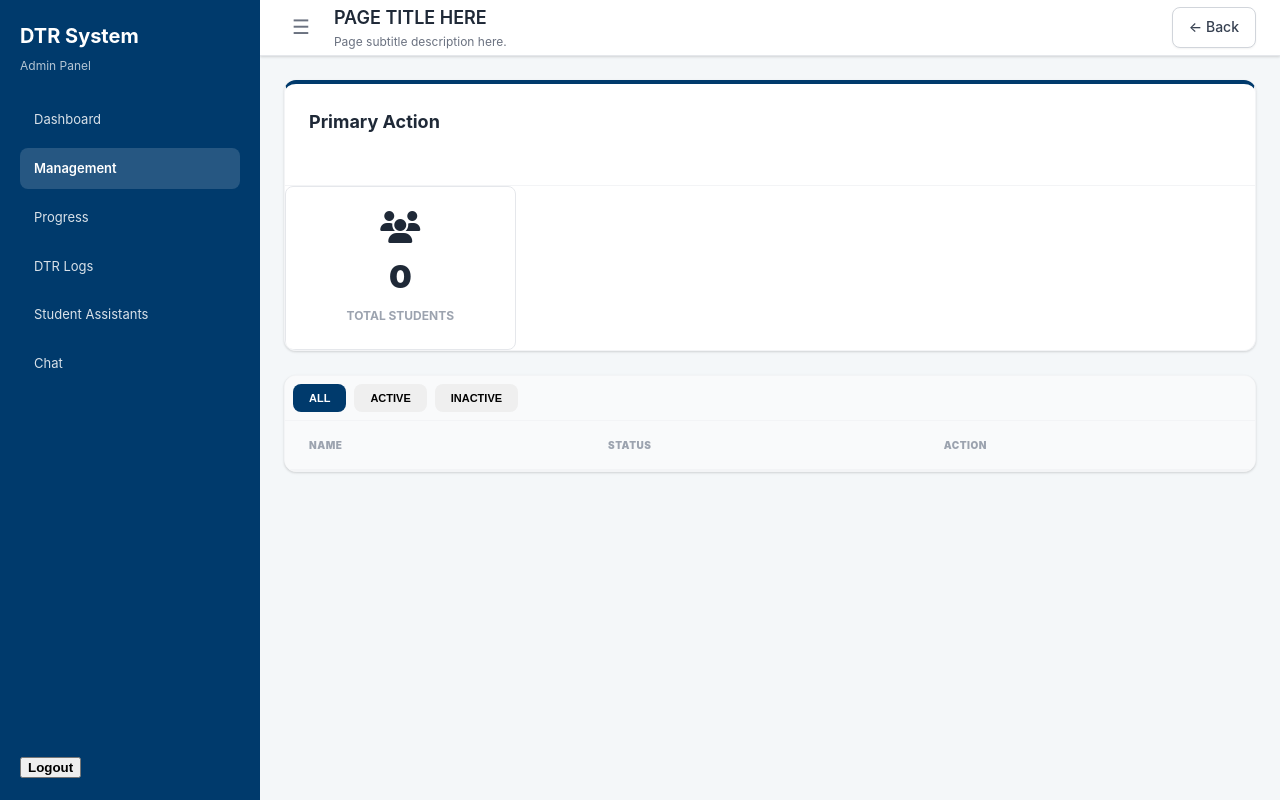
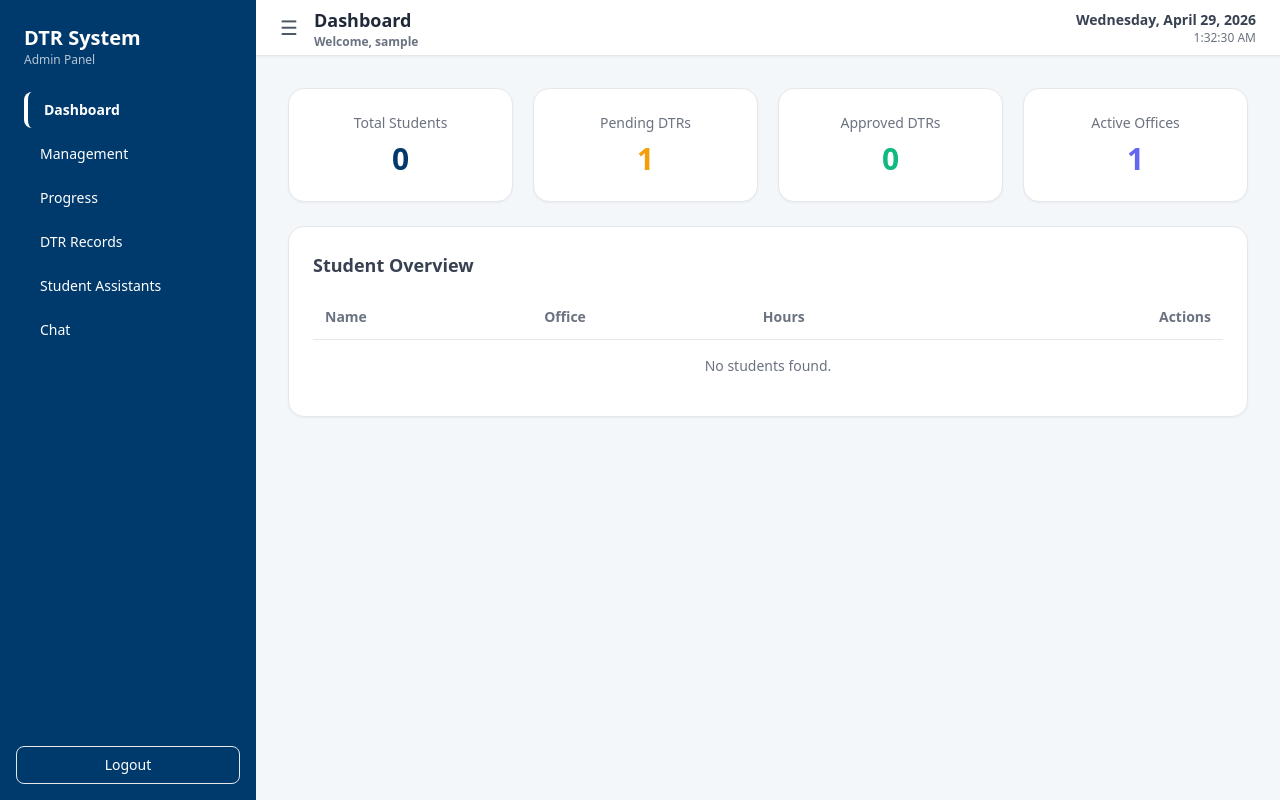
Before and after one commit to gmaravillaa/Seiki, a Django app: page /admin_dashboard/ in a window 1280 px wide. Run offline with Django 5.2, Linux system fonts and the light colour scheme; a user stored in the database is signed in; tables that the repository leaves empty hold one stand-in row (values such as "Sample post"); lists and menus that the app fills with data are empty.

Commit message:
Update admindashboard.html

```diff
--- a/templates/caao_admin/admindashboard.html
+++ b/templates/caao_admin/admindashboard.html
@@ -1,323 +1,276 @@
+{% load static %}
 <!DOCTYPE html>
 <html lang="en">
 <head>
 <meta charset="UTF-8">
 <meta name="viewport" content="width=device-width, initial-scale=1.0">
-    <title>DTR System - Unified Design System</title>
-    <link rel="stylesheet" href="https://cdnjs.cloudflare.com/ajax/libs/font-awesome/6.4.0/css/all.min.css">
+<title>Admin Dashboard</title>
+
+<link href="https://cdn.jsdelivr.net/npm/tailwindcss@2.2.15/dist/tailwind.min.css" rel="stylesheet">
 
 <style>
-/* =================================================================
-   DTR SYSTEM - COMPLETE DESIGN SYSTEM (SINGLE FILE)
-   Based on User Management (BEST DESIGN) - FULLY FUNCTIONAL
-   Copy this <style> block to ALL 5 pages!
-================================================================= */
-
-/* ROOT VARIABLES - USER MGMT COLORS */
 :root {
     --primary-blue: #003a6c;
+    --accent-light: #e6eef6;
     --bg-light: #f4f7f9;
-    --sidebar-bg: #003a6c;
-    --card-shadow: 0 1px 3px 0 rgba(0, 0, 0, 0.1), 0 1px 2px 0 rgba(0, 0, 0, 0.06);
-    --border-color: #e5e7eb;
 }
 
-/* BASE RESET */
-* { box-sizing: border-box; margin: 0; }
+/* Smooth transition */
+#main {
+    transition: all 0.3s ease;
+}
 body {
-    background: var(--bg-light);
-    font-family: -apple-system, BlinkMacSystemFont, 'Segoe UI', Roboto, sans-serif;
-    color: #1f2937; line-height: 1.6;
+    background-color: var(--bg-light);
 }
 
-/* SIDEBAR - FIXED 260PX LIKE USER MGMT */
-.sidebar {
-    width: 260px; min-height: 100vh; background: var(--sidebar-bg); color: white;
-    position: fixed; left: 0; top: 0; display: flex; flex-direction: column;
-    justify-content: space-between; transition: all 0.3s ease; padding: 1.25rem; z-index: 1000;
+/* Sidebar toggle */
+.sidebar-hidden {
+    transform: translateX(-100%);
 }
-.sidebar.hidden { transform: translateX(-100%); }
-.sidebar h1 { font-size: 1.25rem; font-weight: 700; margin-bottom: 0.25rem; }
-.sidebar p { font-size: 0.75rem; opacity: 0.7; margin-bottom: 1.5rem; }
-.nav-item {
-    display: block; padding: 0.625rem 0.875rem; border-radius: 0.5rem; font-size: 0.8125rem;
-    color: rgba(255,255,255,0.85); text-decoration: none; margin-bottom: 0.5rem;
-    transition: all 0.2s ease;
-}
-.nav-item:hover { background: rgba(255,255,255,0.1); color: white; }
-.nav-active { background: rgba(255,255,255,0.15); font-weight: 600; color: white; }
-
-/* MAIN LAYOUT */
-.main { margin-left: 260px; min-height: 100vh; }
-.main.full { margin-left: 0; }
-
-/* HEADER - EXACT USER MGMT */
-.header {
-    background: white; height: 3.5rem; padding: 0 1.5rem; display: flex; align-items: center;
-    justify-content: space-between; box-shadow: var(--card-shadow); border-bottom: 1px solid var(--border-color);
-    position: sticky; top: 0; z-index: 100;
-}
-.header-left { display: flex; align-items: center; gap: 1rem; }
-.hamburger { background: none; border: none; font-size: 1.25rem; color: #6b7280; cursor: pointer; padding: 0.5rem; }
-.page-title { font-size: 1.125rem; font-weight: 600; color: #1f2937; margin: 0; }
-.page-subtitle { font-size: 0.75rem; color: #6b7280; margin: 0; }
-.back-btn {
-    padding: 0.5rem 1rem; background: white; border: 1px solid #d1d5db; border-radius: 0.5rem;
-    font-size: 0.875rem; font-weight: 500; color: #374151; text-decoration: none; transition: all 0.2s;
-    box-shadow: 0 1px 2px rgba(0,0,0,0.05);
-}
-.back-btn:hover { background: #f9fafb; border-color: var(--primary-blue); color: var(--primary-blue); }
-
-/* CONTENT */
-.content { padding: 1.5rem; max-width: 80rem; margin: 0 auto; }
-.space-y-6 > * + * { margin-top: 1.5rem; }
-
-/* CARDS - EXACT USER MGMT */
-.card {
-    background: white; border-radius: 0.75rem; box-shadow: var(--card-shadow);
-    border: 1px solid #f3f4f6; overflow: hidden; margin-bottom: 1.5rem;
-}
-.card-primary { border-top: 4px solid var(--primary-blue); }
-.card-header { padding: 1.5rem; border-bottom: 1px solid #f3f4f6; }
-.card-title { font-size: 1.125rem; font-weight: 700; margin: 0 0 1.5rem 0; color: #1f2937; }
-
-/* FORMS - 3-COL GRID LIKE USER MGMT */
-.form-grid { display: grid; grid-template-columns: 1fr; gap: 1.5rem; }
-@media (min-width: 768px) { .form-grid { grid-template-columns: 1fr 1fr 1fr; } }
-.form-section-title {
-    font-size: 0.6875rem; font-weight: 700; color: #9ca3af; text-transform: uppercase; margin-bottom: 0.75rem;
-}
-.form-input {
-    width: 100%; padding: 0.5rem 1rem; border: 1px solid #d1d5db; border-radius: 0.5rem; font-size: 0.875rem;
-    transition: all 0.2s ease;
-}
-.form-input:focus { outline: none; border-color: var(--primary-blue); box-shadow: 0 0 0 3px rgba(0,58,108,0.1); }
-.radio-group { display: grid; grid-template-columns: 1fr; gap: 1rem; }
-@media (min-width: 640px) { .radio-group { grid-template-columns: repeat(3, 1fr); } }
-.radio-label { display: flex; align-items: center; gap: 0.5rem; font-size: 0.875rem; cursor: pointer; }
-
-/* BUTTONS - UNIFIED */
-.btn-primary {
-    padding: 0.75rem 2rem; background: var(--primary-blue); color: white; border: none; border-radius: 0.5rem;
-    font-weight: 900; font-size: 0.6875rem; text-transform: uppercase; cursor: pointer; transition: all 0.2s;
-}
-.btn-primary:hover { background: #002954; transform: translateY(-1px); }
-.btn-secondary {
-    padding: 0.5rem 1rem; background: white; border: 1px solid #d1d5db; border-radius: 0.5rem;
-    font-size: 0.875rem; font-weight: 500; color: #374151; text-decoration: none; transition: all 0.2s;
-}
-.btn-secondary:hover { background: #f9fafb; border-color: var(--primary-blue); color: var(--primary-blue); }
-
-/* TABLES - EXACT USER MGMT */
-.table-container { overflow-x: auto; }
-.table-filters {
-    padding: 0.5rem; border-bottom: 1px solid #f3f4f6; background: #f9fafb; display: flex; flex-wrap: wrap; gap: 0.5rem;
-}
-.filter-btn {
-    padding: 0.5rem 1rem; font-size: 0.6875rem; font-weight: 700; text-transform: uppercase; border-radius: 0.5rem;
-    border: none; cursor: pointer; transition: all 0.2s;
-}
-.filter-btn.active { background: var(--primary-blue); color: white; }
-.filter-btn:not(.active):hover { background: #f3f4f6; }
-table.table { width: 100%; border-collapse: collapse; font-size: 0.875rem; }
-th {
-    background: #f9fafb; padding: 1rem 1.5rem; text-align: left; font-size: 0.625rem; color: #9ca3af;
-    font-weight: 900; text-transform: uppercase; letter-spacing: 0.05em; border-bottom: 2px solid #f3f4f6;
-}
-td { padding: 1rem 1.5rem; border-bottom: 1px solid #f9fafb; }
-tbody tr:hover { background: rgba(0,58,108,0.05); transition: background 0.2s ease; }
-.role-badge {
-    font-size: 0.625rem; font-weight: 900; text-transform: uppercase; padding: 0.25rem 0.5rem; border-radius: 0.25rem;
-}
-.username-bold { font-weight: 700; color: var(--primary-blue); }
-.action-btn { padding: 0.25rem; background: none; border: none; cursor: pointer; margin-right: 0.5rem; transition: color 0.2s; }
-.action-btn:hover { color: var(--primary-blue) !important; }
-
-/* STATS CARDS */
-.stat-grid { display: grid; grid-template-columns: 1fr; gap: 1rem; }
-@media (min-width: 768px) { .stat-grid { grid-template-columns: repeat(2, 1fr); } }
-@media (min-width: 1024px) { .stat-grid { grid-template-columns: repeat(4, 1fr); } }
-.stat-card { text-align: center; padding: 1.5rem; border: 1px solid #e5e7eb; border-radius: 0.5rem; }
-.stat-icon { font-size: 2rem; margin-bottom: 0.5rem; display: block; }
-.stat-number { font-size: 2rem; font-weight: 900; margin-bottom: 0.25rem; }
-.stat-label { font-size: 0.75rem; font-weight: 700; text-transform: uppercase; color: #9ca3af; }
-
-/* MODALS */
-.modal-overlay {
-    position: fixed; inset: 0; background: rgba(0,0,0,0.5); display: flex; align-items: center; justify-content: center;
-    z-index: 2000; padding: 1rem;
-}
-.modal {
-    background: white; max-width: 32rem; width: 100%; border-radius: 0.75rem; box-shadow: var(--card-shadow);
-    max-height: 90vh; overflow-y: auto; position: relative;
-}
-.modal-close { position: absolute; top: 1rem; right: 1.25rem; font-size: 1.5rem; color: #6b7280; font-weight: bold; }
-
-/* UTILITIES */
-.bg-gray-50 { background-color: #f9fafb; }
-.text-gray-500 { color: #6b7280; }
-.font-bold { font-weight: 700; }
-.inline { display: inline; }
-
-/* MOBILE */
-@media (max-width: 768px) {
-    .sidebar { transform: translateX(-100%); }
-    .main { margin-left: 0; }
-    .form-grid, .radio-group, .stat-grid { grid-template-columns: 1fr; }
-    .content { padding: 1rem; }
-}
-
-/* =================================================================
-   END CSS - START JS FUNCTIONS (UNIVERSAL FOR ALL PAGES)
-================================================================= */
 </style>
 </head>
 
-<body>
-<!-- UNIVERSAL TEMPLATE - COPY TO ALL PAGES -->
-<!-- SIDEBAR TEMPLATE -->
-<aside id="sidebar" class="sidebar">
-    <div>
-        <h1>DTR System</h1>
-        <p>Admin Panel</p>
-        <nav class="space-y-2">
-            <a href="{% url 'admin_dashboard' %}" class="nav-item">Dashboard</a>
-            <a href="{% url 'user_management' %}" class="nav-item nav-active">Management</a>
-            <a href="{% url 'user_progress' %}" class="nav-item">Progress</a>
-            <a href="{% url 'dtr_records' %}" class="nav-item">DTR Logs</a>
-            <a href="{% url 'student_assistants' %}" class="nav-item">Student Assistants</a>
-            <a href="{% url 'chat' %}" class="nav-item">Chat</a>
-        </nav>
+<body class="flex">
+
+<!-- SIDEBAR -->
+<aside id="sidebar" class="w-64 min-h-screen text-white flex flex-col justify-between transition-all duration-300"
+       style="background-color: var(--primary-blue);">
+
+    <div class="p-6">
+        <h1 class="text-xl font-bold">DTR System</h1>
+        <p class="text-xs opacity-70 mb-6">Admin Panel</p>
+
+        <div class="space-y-2 text-sm">
+
+            <a href="{% url 'admin_dashboard' %}"
+               class="block px-4 py-2 rounded-lg bg-white/10 border-l-4 font-semibold"
+               style="border-color: white;">
+                Dashboard
+            </a>
+
+            <a href="{% url 'user_management' %}"
+               class="block px-4 py-2 rounded-lg hover:bg-white/10">
+                Management
+            </a>
+
+            <a href="{% url 'user_progress' %}"
+               class="block px-4 py-2 rounded-lg hover:bg-white/10">
+                Progress
+            </a>
+
+            <a href="{% url 'dtr_records' %}"
+               class="block px-4 py-2 rounded-lg hover:bg-white/10">
+                DTR Records
+            </a>
+
+            <a href="{% url 'student_assistants' %}"
+               class="block px-4 py-2 rounded-lg hover:bg-white/10">
+                Student Assistants
+            </a>
+
+            <a href="{% url 'chat' %}"
+               class="block px-4 py-2 rounded-lg hover:bg-white/10">
+                Chat
+            </a>
+
         </div>
+    </div>
+
+    <!-- LOGOUT (ADNU STYLE - CLEAN) -->
     <div class="p-4">
         <form method="POST" action="{% url 'logout' %}">
             {% csrf_token %}
-            <button class="w-full bg-white text-[#003A6C] font-bold py-2 rounded-lg w-full">Logout</button>
+            <button class="w-full border border-white/40 py-2 rounded-lg text-white hover:bg-white/10 transition text-sm">
+                Logout
+            </button>
         </form>
     </div>
+
 </aside>
 
-<!-- MAIN TEMPLATE -->
-<div id="main" class="main">
-    <!-- HEADER TEMPLATE -->
-    <header class="header">
-        <div class="header-left">
-            <button onclick="toggleSidebar()" class="hamburger">☰</button>
-            <div>
-                <h2 class="page-title">PAGE TITLE HERE</h2>
-                <p class="page-subtitle">Page subtitle description here.</p>
-            </div>
-        </div>
-        <a href="#" onclick="history.back()" class="back-btn">← Back</a>
-    </header>
+<!-- MAIN -->
+<div id="main" class="flex-1">
 
-    <!-- CONTENT TEMPLATE -->
-    <div class="content">
-        <!-- PRIMARY ACTION CARD -->
-        <div class="card card-primary">
-            <div class="card-header">
-                <h2 class="card-title">Primary Action</h2>
-            </div>
-            <!-- PUT YOUR MAIN FORM/CONTENT HERE -->
-            <div class="p-6">
-                <!-- Example stats -->
-                <div class="stat-grid">
-                    <div class="stat-card">
-                        <i class="fas fa-users stat-icon text-[#003A6C]"></i>
-                        <div class="stat-number">{{ total_students|default:0 }}</div>
-                        <div class="stat-label">Total Students</div>
-                    </div>
-                </div>
+    <!-- HEADER -->
+    <header class="bg-white h-14 px-6 flex items-center justify-between shadow-sm border-b">
+
+        <!-- LEFT -->
+        <div class="flex items-center gap-4">
+            <button onclick="toggleSidebar()" class="text-gray-600 text-xl">
+                ☰
+            </button>
+
+            <div
+                <h2 class="text-lg font-semibold text-gray-800">Dashboard</h2>
+                <p class="text-xs text-gray-500">
+                    Welcome, {{ request.user.username }}
+                </p>
             </div>
         </div>
 
-        <!-- SECONDARY TABLE CARD -->
-        <div class="card">
-            <div class="table-filters">
-                <button onclick="filterTable('all')" class="filter-btn active">All</button>
-                <button onclick="filterTable('active')" class="filter-btn">Active</button>
-                <button onclick="filterTable('inactive')" class="filter-btn">Inactive</button>
+
+        <!-- RIGHT -->
+        <div class="text-right">
+            <p id="date" class="text-sm font-semibold text-gray-700"></p>
+            <p id="time" class="text-xs text-gray-500"></p>
         </div>
-            <div class="table-container">
-                <table class="table" id="mainTable">
+
+    </header>
+
+
+    <!-- CONTENT -->
+    <main class="p-8">
+
+        <!-- STATS -->
+        <div class="grid grid-cols-1 md:grid-cols-2 lg:grid-cols-4 gap-5 mb-6">
+
+            <!-- CARD -->
+            <div class="bg-white p-6 rounded-2xl shadow-sm border hover:shadow-md transition
+                        flex flex-col items-center justify-center text-center">
+                <p class="text-gray-500 text-sm">Total Students</p>
+                <h3 class="text-3xl font-bold mt-2" style="color: var(--primary-blue);">
+                    {{ total_students }}
+                </h3>
+            </div>
+
+            <div class="bg-white p-6 rounded-2xl shadow-sm border hover:shadow-md transition
+                        flex flex-col items-center justify-center text-center">
+                <p class="text-gray-500 text-sm">Pending DTRs</p>
+                <h3 class="text-3xl font-bold mt-2 text-yellow-500">
+                    {{ pending_dtrs }}
+                </h3>
+            </div>
+
+            <div class="bg-white p-6 rounded-2xl shadow-sm border hover:shadow-md transition
+                        flex flex-col items-center justify-center text-center">
+                <p class="text-gray-500 text-sm">Approved DTRs</p>
+                <h3 class="text-3xl font-bold mt-2 text-green-500">
+                    {{ approved_dtrs }}
+                </h3>
+            </div>
+
+            <div class="bg-white p-6 rounded-2xl shadow-sm border hover:shadow-md transition
+                        flex flex-col items-center justify-center text-center">
+                <p class="text-gray-500 text-sm">Active Offices</p>
+                <h3 class="text-3xl font-bold mt-2 text-indigo-500">
+                    {{ active_offices }}
+                </h3>
+            </div>
+
+        </div>
+
+        <!-- TABLE -->
+        <div class="bg-white rounded-2xl shadow-sm p-6 border">
+
+            <h3 class="text-lg font-semibold mb-4 text-gray-700">
+                Student Overview
+            </h3>
+
+            <table class="w-full text-sm">
                 <thead>
-                        <tr>
-                            <th>Name</th>
-                            <th>Status</th>
-                            <th>Action</th>
+                    <tr class="text-gray-500 border-b">
+                        <th class="p-3 text-left">Name</th>
+                        <th class="p-3 text-left">Office</th>
+                        <th class="p-3 text-left">Hours</th>
+                        <th class="p-3 text-right">Actions</th>
                     </tr>
                 </thead>
+
                 <tbody>
-                        <!-- YOUR TABLE ROWS HERE -->
-                        {% for item in items %}
-                        <tr class="table-row" data-status="{{ item.status }}">
-                            <td class="username-bold">{{ item.name }}</td>
-                            <td><span class="role-badge">{{ item.status }}</span></td>
-                            <td class="text-right">
-                                <button onclick="openModal({{ item.id }})" class="action-btn text-blue-500">
-                                    <i class="fas fa-eye"></i>
+                    {% for student in students %}
+                    <tr class="border-b hover:bg-gray-50">
+
+                        <td class="p-3 font-semibold">
+                            {{ student.get_full_name }}
+                        </td>
+
+                        <td class="p-3">
+                            {{ student.userprofile.office|default:"N/A" }}
+                        </td>
+
+                        <td class="p-3">
+                            {{ student.total_hours }} hrs
+                        </td>
+
+                        <td class="p-3 text-right space-x-2">
+
+                            <button onclick="openProgress({{ student.id }})"
+                                class="bg-blue-600 hover:bg-blue-700 text-white px-3 py-1 rounded-lg text-xs">
+                                View
                             </button>
+
+                            <form method="POST"
+                                  action="{% url 'delete_user' student.id %}"
+                                  class="inline">
+                                {% csrf_token %}
+                                <button type="submit"
+                                    onclick="return confirm('Delete user?')"
+                                    class="border border-gray-300 text-gray-600 hover:bg-gray-100 px-3 py-1 rounded-lg text-xs">
+                                    Delete
+                                </button>
+                            </form>
+
+                        </td>
+
+                    </tr>
+                    {% empty %}
+                    <tr>
+                        <td colspan="4" class="p-4 text-center text-gray-500">
+                            No students found.
                         </td>
                     </tr>
                     {% endfor %}
                 </tbody>
             </table>
-            </div>
-        </div>
-    </div>
+
         </div>
 
-<!-- UNIVERSAL JS FUNCTIONS -->
+    </main>
+</div>
+
+<!-- SCRIPTS -->
 <script>
-/* MOBILE SIDEBAR TOGGLE - ALL PAGES */
+// Toggle sidebar + expand content
 function toggleSidebar() {
-    document.getElementById('sidebar').classList.toggle('hidden');
-    document.getElementById('main').classList.toggle('full');
-}
+    const sidebar = document.getElementById('sidebar');
+    const main = document.getElementById('main');
 
-/* UNIVERSAL TABLE FILTER - LIKE USER MGMT */
-function filterTable(status) {
-    const rows = document.querySelectorAll('.table-row');
-    const buttons = document.querySelectorAll('.filter-btn');
-    buttons.forEach(btn => btn.classList.remove('active'));
-    event.target.classList.add('active');
-    rows.forEach(row => {
-        row.style.display = (status === 'all' || row.dataset.status === status) ? 'table-row' : 'none';
-    });
-}
+    sidebar.classList.toggle('hidden');
 
-/* FORM PASSWORD VALIDATION - LIKE USER MGMT */
-function validateForm(formId) {
-    const form = document.getElementById(formId);
-    if (form) {
-        form.addEventListener('submit', function(e) {
-            const pass1 = document.getElementById('password')?.value;
-            const pass2 = document.getElementById('confirm_password')?.value;
-            if (pass1 && pass2 && pass1 !== pass2) {
-                e.preventDefault();
-                alert('Passwords do not match!');
-                return false;
-            }
-        });
+    if (sidebar.classList.contains('hidden')) {
+        main.classList.remove('ml-64');
+    } else {
+        main.classList.add('ml-64');
     }
 }
 
-/* UNIVERSAL MODAL */
-function openModal(id) {
-    // Your modal logic here
-    console.log('Open modal for ID:', id);
+// Date + Time
+function updateDateTime() {
+    const now = new Date();
+
+    document.getElementById('date').innerText =
+        now.toLocaleDateString('en-US', {
+            weekday: 'long',
+            month: 'long',
+            day: 'numeric',
+            year: 'numeric'
+        });
+
+    document.getElementById('time').innerText =
+        now.toLocaleTimeString('en-US');
 }
-validateForm('registrationForm'); // Auto-init if form exists
 
-/* LIVE CLOCK - DASHBOARD */
-function updateClock() {
-    const now = new Date();
-    const dateEl = document.getElementById('date');
-    const timeEl = document.getElementById('time');
-    if (dateEl) dateEl.textContent = now.toLocaleDateString('en-US', {weekday: 'long', month: 'long', day: 'numeric'});
-    if (timeEl) timeEl.textContent = now.toLocaleTimeString('en-US');
+setInterval(updateDateTime, 1000);
+updateDateTime();
+
+// Progress
+function openProgress(id) {
+    fetch(`/user-progress/${id}/json/`)
+    .then(res => res.json())
+    .then(data => {
+        alert(data.name + " - " + data.percent + "%");
+    });
 }
-setInterval(updateClock, 1000); updateClock();
 </script>
 
 </body>
```
Lines whose indentation alone changed are shown as unchanged.
